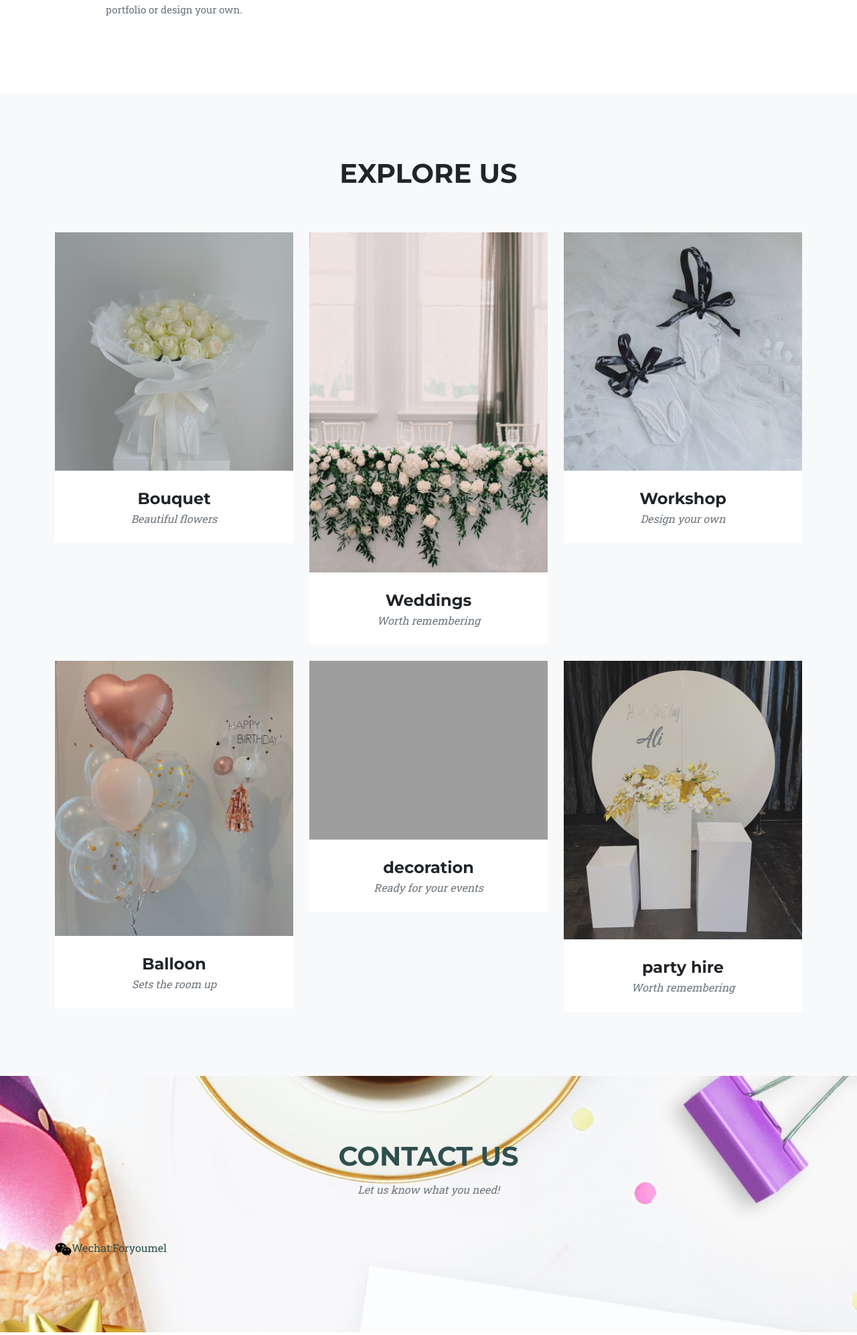
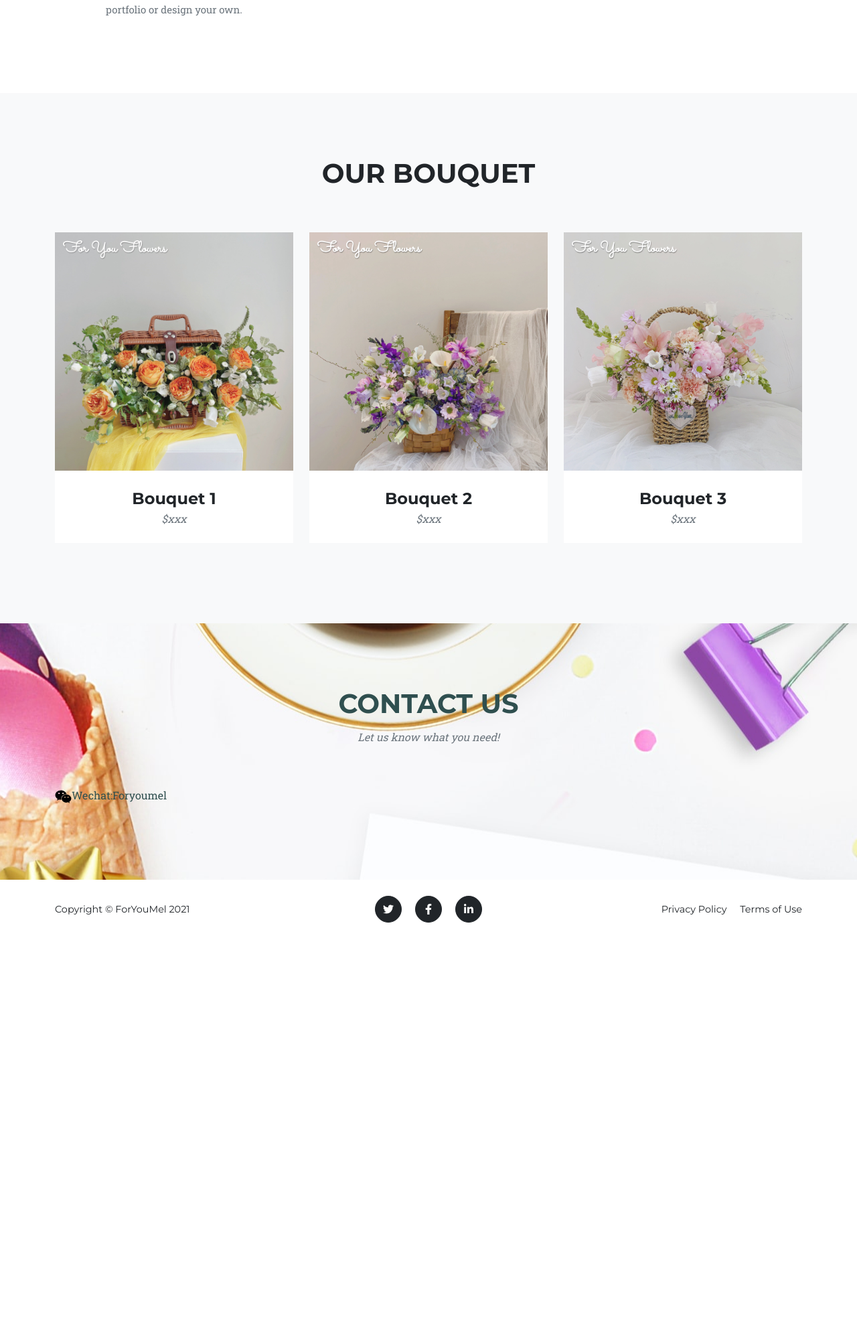
Before and after one commit to RingoHanabi/ForyouMel, a Django app: page / in a window 1280 px wide. Shown: the part 1194-3188 px from the top of the page at 67% size. After the commit the page ends 2572 px from the top, so only its background shows below. Run offline with Django 3.2, Linux system fonts and the light colour scheme; some libraries are stand-ins or nearby versions; grey boxes are pictures that could not be loaded.

Commit message:
no message

```diff
--- a/homepage/templates/homepage.html
+++ b/homepage/templates/homepage.html
@@ -51,7 +51,7 @@
     <section class="page-section bg-light" id="portfolio">
         <div class="container">
             <div class="text-center">
-                <h2 class="section-heading text-uppercase">Explore us</h2>
+                <h2 class="section-heading text-uppercase">Our Bouquet</h2>
                 <h3 class="section-subheading text-muted"></h3>
             </div>
             <div class="row">
@@ -60,13 +60,13 @@
                     <div class="portfolio-item">
                         <a class="portfolio-link" data-bs-toggle="modal" href="#portfolioModal1">
                             <div class="portfolio-hover">
-                                <div class="portfolio-hover-content"><i class="fas fa-plus fa-3x"></i></div>
+                                <div class="portfolio-hover-content"></div>
                             </div>
-                            <img class="img-fluid" src="{% static "img/homepage/bouquet2.jpg" %}" alt="">
+                            <img class="img-fluid" src="{% static "img/homepage/bouquet.jpg" %}" alt="">
                         </a>
                         <div class="portfolio-caption">
-                            <div class="portfolio-caption-heading">Bouquet</div>
-                            <div class="portfolio-caption-subheading text-muted">Beautiful flowers</div>
+                            <div class="portfolio-caption-heading">Bouquet 1</div>
+                            <div class="portfolio-caption-subheading text-muted">$xxx</div>
                         </div>
                     </div>
                 </div>
@@ -75,13 +75,13 @@
                     <div class="portfolio-item">
                         <a class="portfolio-link" data-bs-toggle="modal" href="#portfolioModal2">
                             <div class="portfolio-hover">
-                                <div class="portfolio-hover-content"><i class="fas fa-plus fa-3x"></i></div>
+                                <div class="portfolio-hover-content"></div>
                             </div>
-                            <img class="img-fluid" src="{% static "img/homepage/wedding.jpg" %}" alt="">
+                            <img class="img-fluid" src="{% static "img/homepage/200216f84140cf4c7b82e8b000d308f.jpg" %}" alt="">
                         </a>
                         <div class="portfolio-caption">
-                            <div class="portfolio-caption-heading">Weddings</div>
-                            <div class="portfolio-caption-subheading text-muted">Worth remembering</div>
+                            <div class="portfolio-caption-heading">Bouquet 2</div>
+                            <div class="portfolio-caption-subheading text-muted">$xxx</div>
                         </div>
                     </div>
                 </div>
@@ -90,61 +90,62 @@
                     <div class="portfolio-item">
                         <a class="portfolio-link" data-bs-toggle="modal" href="#portfolioModal3">
                             <div class="portfolio-hover">
-                                <div class="portfolio-hover-content"><i class="fas fa-plus fa-3x"></i></div>
+                                <div class="portfolio-hover-content"></div>
                             </div>
-                            <img class="img-fluid" src="{% static "img/homepage/workshop.jpg" %}" alt="">
+                            <img class="img-fluid" src="{% static "img/homepage/9dfdd8f4aec91d4937364c3c1980270.jpg" %}" alt="">
                         </a>
                         <div class="portfolio-caption">
-                            <div class="portfolio-caption-heading">Workshop</div>
-                            <div class="portfolio-caption-subheading text-muted">Design your own</div>
+                            <div class="portfolio-caption-heading">Bouquet 3</div>
+                            <div class="portfolio-caption-subheading text-muted">$xxx</div>
                         </div>
                     </div>
                 </div>
-                <div class="col-lg-4 col-sm-6 mb-4 mb-lg-0">
-                    <!-- Portfolio item 4-->
-                    <div class="portfolio-item">
-                        <a class="portfolio-link" data-bs-toggle="modal" href="#portfolioModal4">
-                            <div class="portfolio-hover">
-                                <div class="portfolio-hover-content"><i class="fas fa-plus fa-3x"></i></div>
-                            </div>
-                            <img class="img-fluid" src="{% static "img/homepage/balloon2.jpg" %}" alt="">
-                        </a>
-                        <div class="portfolio-caption">
-                            <div class="portfolio-caption-heading">Balloon</div>
-                            <div class="portfolio-caption-subheading text-muted">Sets the room up</div>
-                        </div>
-                    </div>
-                </div>
-                <div class="col-lg-4 col-sm-6 mb-4 mb-sm-0">
-                    <!-- Portfolio item 5-->
-                    <div class="portfolio-item">
-                        <a class="portfolio-link" data-bs-toggle="modal" href="#portfolioModal5">
-                            <div class="portfolio-hover">
-                                <div class="portfolio-hover-content"><i class="fas fa-plus fa-3x"></i></div>
-                            </div>
-                            <img class="img-fluid" src="{% static "img/homepage/decoration.jpg" %}" alt="">
-                        </a>
-                        <div class="portfolio-caption">
-                            <div class="portfolio-caption-heading">decoration </div>
-                            <div class="portfolio-caption-subheading text-muted">Ready for your events</div>
-                        </div>
-                    </div>
-                </div>
-                <div class="col-lg-4 col-sm-6">
-                    <!-- Portfolio item 6-->
-                    <div class="portfolio-item">
-                        <a class="portfolio-link" data-bs-toggle="modal" href="#portfolioModal6">
-                            <div class="portfolio-hover">
-                                <div class="portfolio-hover-content"><i class="fas fa-plus fa-3x"></i></div>
-                            </div>
-                            <img class="img-fluid" src="{% static "img/homepage/party hire.jpg" %}" alt="">
-                        </a>
-                        <div class="portfolio-caption">
-                            <div class="portfolio-caption-heading">party hire</div>
-                            <div class="portfolio-caption-subheading text-muted">Worth remembering</div>
-                        </div>
-                    </div>
-                </div>
+
+{#                <div class="col-lg-4 col-sm-6 mb-4 mb-lg-0">#}
+{#                    <!-- Portfolio item 4-->#}
+{#                    <div class="portfolio-item">#}
+{#                        <a class="portfolio-link" data-bs-toggle="modal" href="#portfolioModal4">#}
+{#                            <div class="portfolio-hover">#}
+{#                                <div class="portfolio-hover-content"><i class="fas fa-plus fa-3x"></i></div>#}
+{#                            </div>#}
+{#                            <img class="img-fluid" src="{% static "img/homepage/ca2916d07835c6946d80dffa2486858.jpg" %}" alt="">#}
+{#                        </a>#}
+{#                        <div class="portfolio-caption">#}
+{#                            <div class="portfolio-caption-heading">Balloon</div>#}
+{#                            <div class="portfolio-caption-subheading text-muted">Sets the room up</div>#}
+{#                        </div>#}
+{#                    </div>#}
+{#                </div>#}
+{#                <div class="col-lg-4 col-sm-6 mb-4 mb-sm-0">#}
+{#                    <!-- Portfolio item 5-->#}
+{#                    <div class="portfolio-item">#}
+{#                        <a class="portfolio-link" data-bs-toggle="modal" href="#portfolioModal5">#}
+{#                            <div class="portfolio-hover">#}
+{#                                <div class="portfolio-hover-content"><i class="fas fa-plus fa-3x"></i></div>#}
+{#                            </div>#}
+{#                            <img class="img-fluid" src="{% static "img/homepage/decoration.jpg" %}" alt="">#}
+{#                        </a>#}
+{#                        <div class="portfolio-caption">#}
+{#                            <div class="portfolio-caption-heading">decoration </div>#}
+{#                            <div class="portfolio-caption-subheading text-muted">Ready for your events</div>#}
+{#                        </div>#}
+{#                    </div>#}
+{#                </div>#}
+{#                <div class="col-lg-4 col-sm-6">#}
+{#                    <!-- Portfolio item 6-->#}
+{#                    <div class="portfolio-item">#}
+{#                        <a class="portfolio-link" data-bs-toggle="modal" href="#portfolioModal6">#}
+{#                            <div class="portfolio-hover">#}
+{#                                <div class="portfolio-hover-content"><i class="fas fa-plus fa-3x"></i></div>#}
+{#                            </div>#}
+{#                            <img class="img-fluid" src="{% static "img/homepage/party hire.jpg" %}" alt="">#}
+{#                        </a>#}
+{#                        <div class="portfolio-caption">#}
+{#                            <div class="portfolio-caption-heading">party hire</div>#}
+{#                            <div class="portfolio-caption-subheading text-muted">Worth remembering</div>#}
+{#                        </div>#}
+{#                    </div>#}
+{#                </div>#}
             </div>
         </div>
     </section>
```
Also changed, not shown: static/img/homepage/200216f84140cf4c7b82e8b000d308f.jpg (added), static/img/homepage/9dfdd8f4aec91d4937364c3c1980270.jpg (added), static/img/homepage/ca2916d07835c6946d80dffa2486858.jpg (added), static/img/homepage/jessie-daniella-aiNU4cA4UzQ-unsplash.jpg (added).
